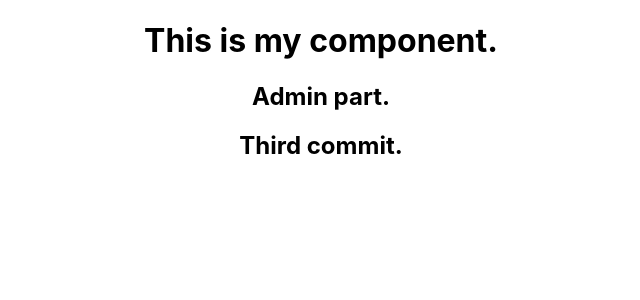
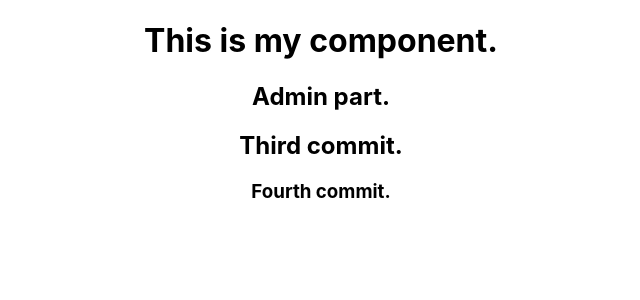
Before and after one commit to MiulesiKulasekara/Ecommerce-App, a React (Create React App) app in the folder frontend/: page / in a window 1280 px wide. Shown: the top 300 px of the page, without its empty margins (319-959 px from the left). Built offline with nearby package versions, Linux system fonts and the light colour scheme.

Commit message:
Fourth commit

```diff
--- a/frontend/src/Components/Miulesi.js
+++ b/frontend/src/Components/Miulesi.js
@@ -4,6 +4,7 @@ function Miulesi() {
       <h1>This is my component.</h1>
       <h2>Admin part.</h2>
       <h2>Third commit.</h2>
+      <h3>Fourth commit.</h3>
     </>
   );
 }
```
